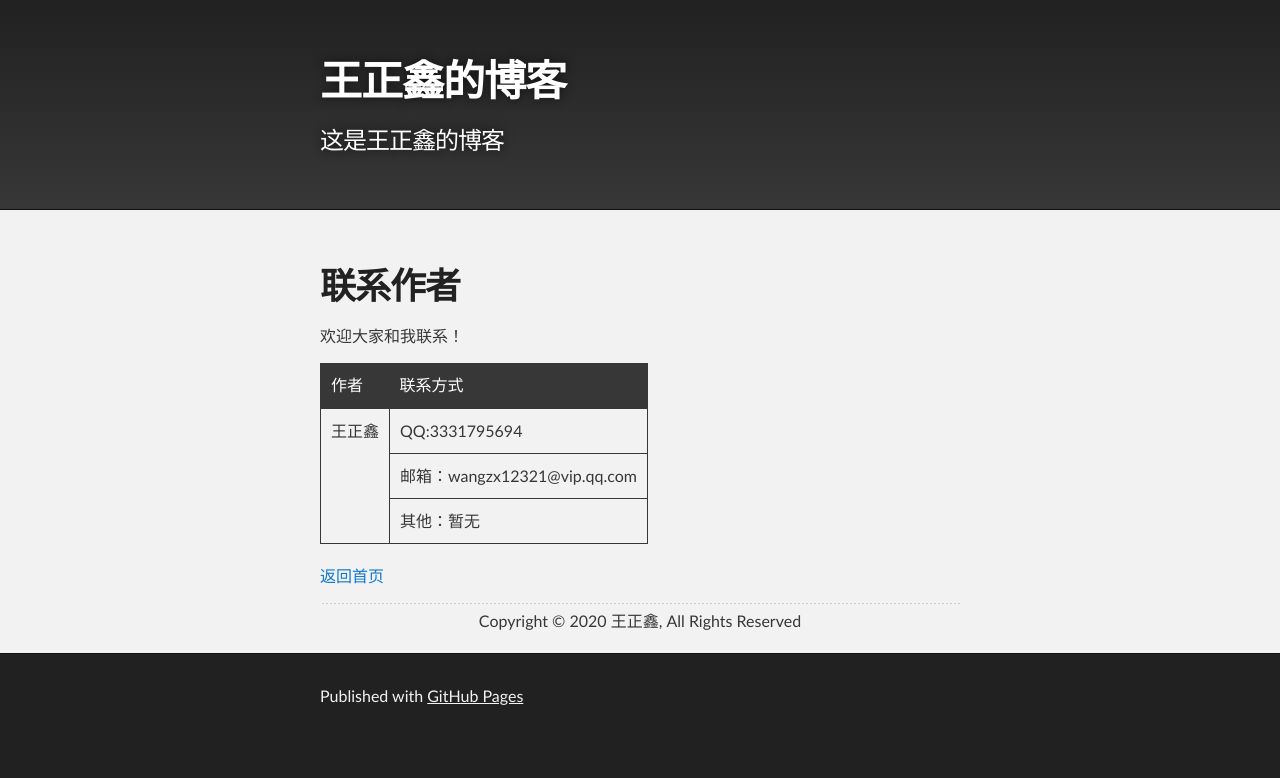
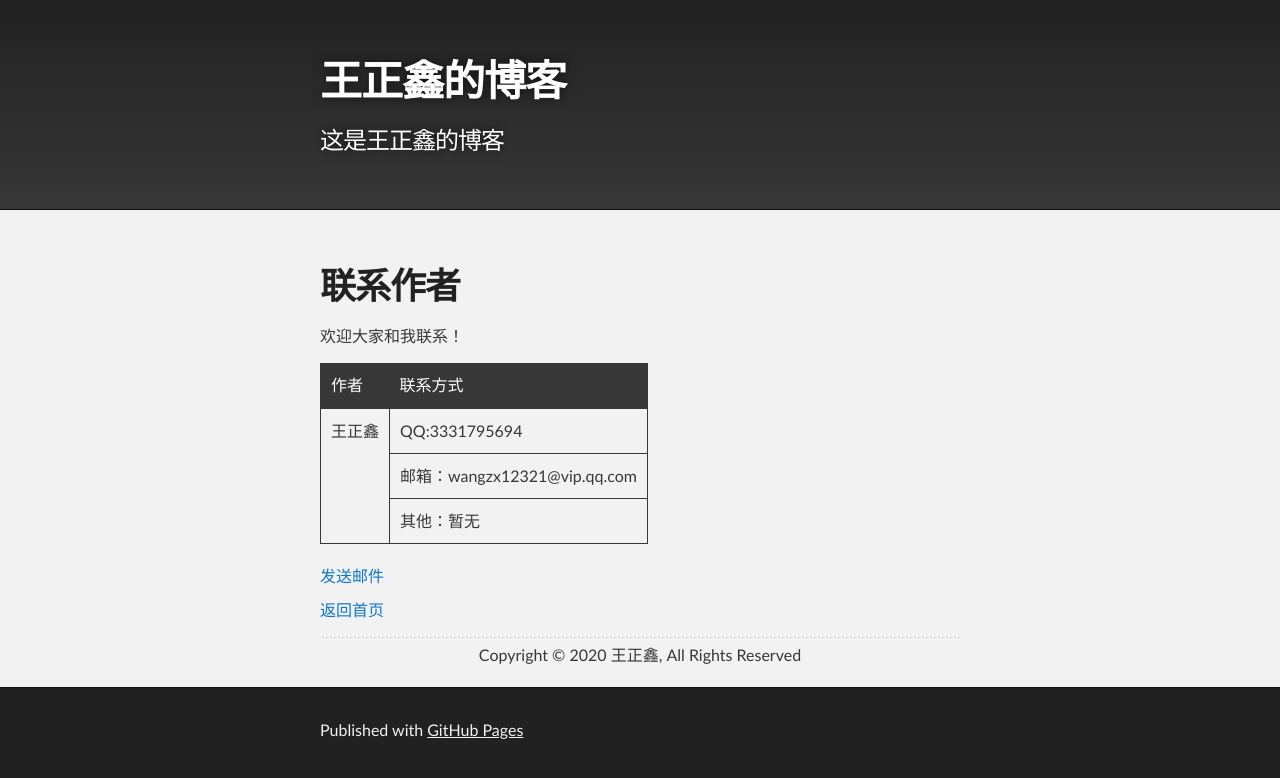
Before and after one commit to 12121-12121/12121-12121.github.io, a Jekyll site: the page built from 联系作者/index.md, in a window 1280 px wide. Shown: the top 778 px of the page. Built offline with Jekyll 4.4.1, drawn with Linux system fonts in a browser that asks for light colours; our own code applies the rules of GitHub Pages for plain Markdown files.

Commit message:
Update index.md

```diff
--- a/联系作者/index.md
+++ b/联系作者/index.md
@@ -21,6 +21,10 @@ layout: default
 	</tr>
 </table>
 
+<html>
+<a href="mailto:wangzx12321@vip.qq.com?subject=&body=" rel="nofollow">发送邮件</a>
+</html>
+
 [返回首页](https://12121-12121.github.io/)
 
 ***
```
